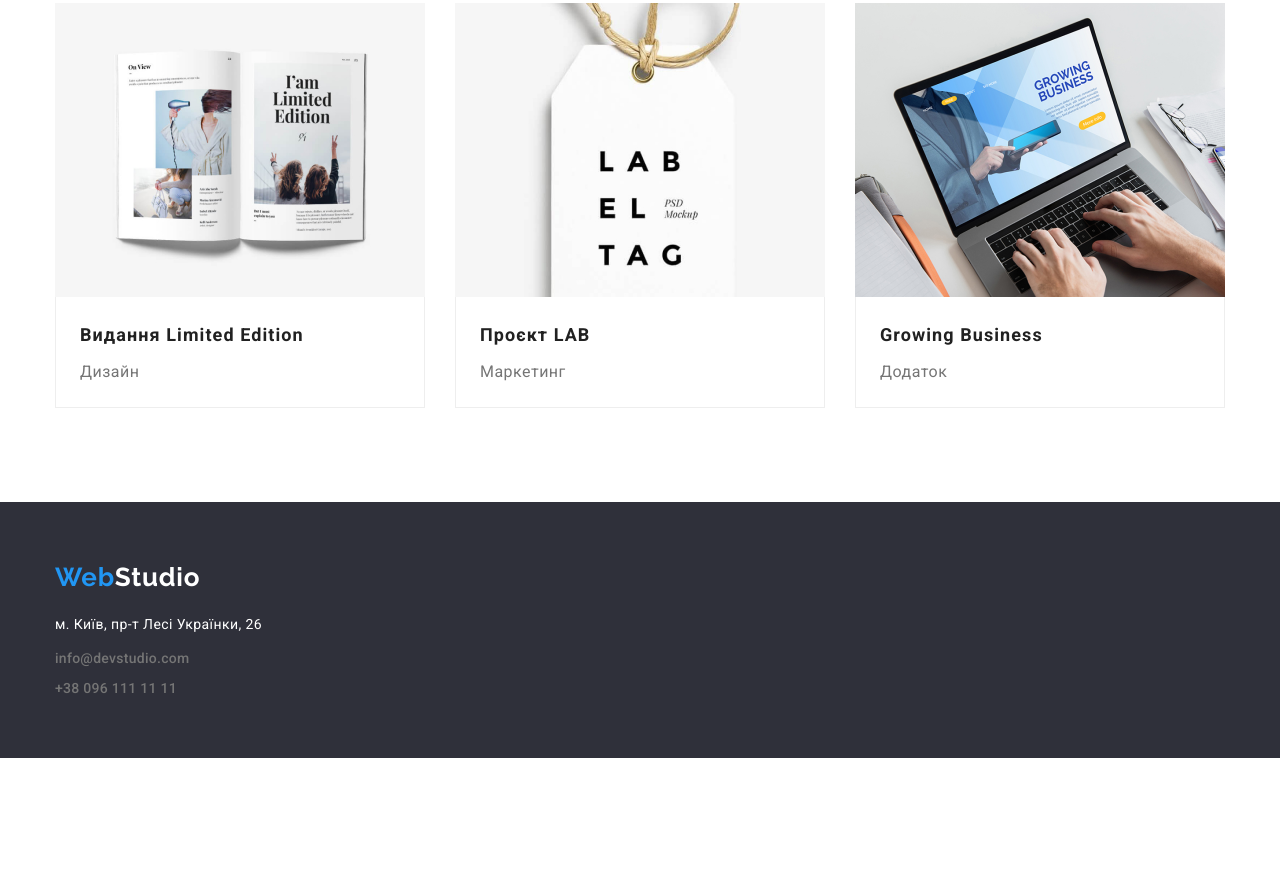
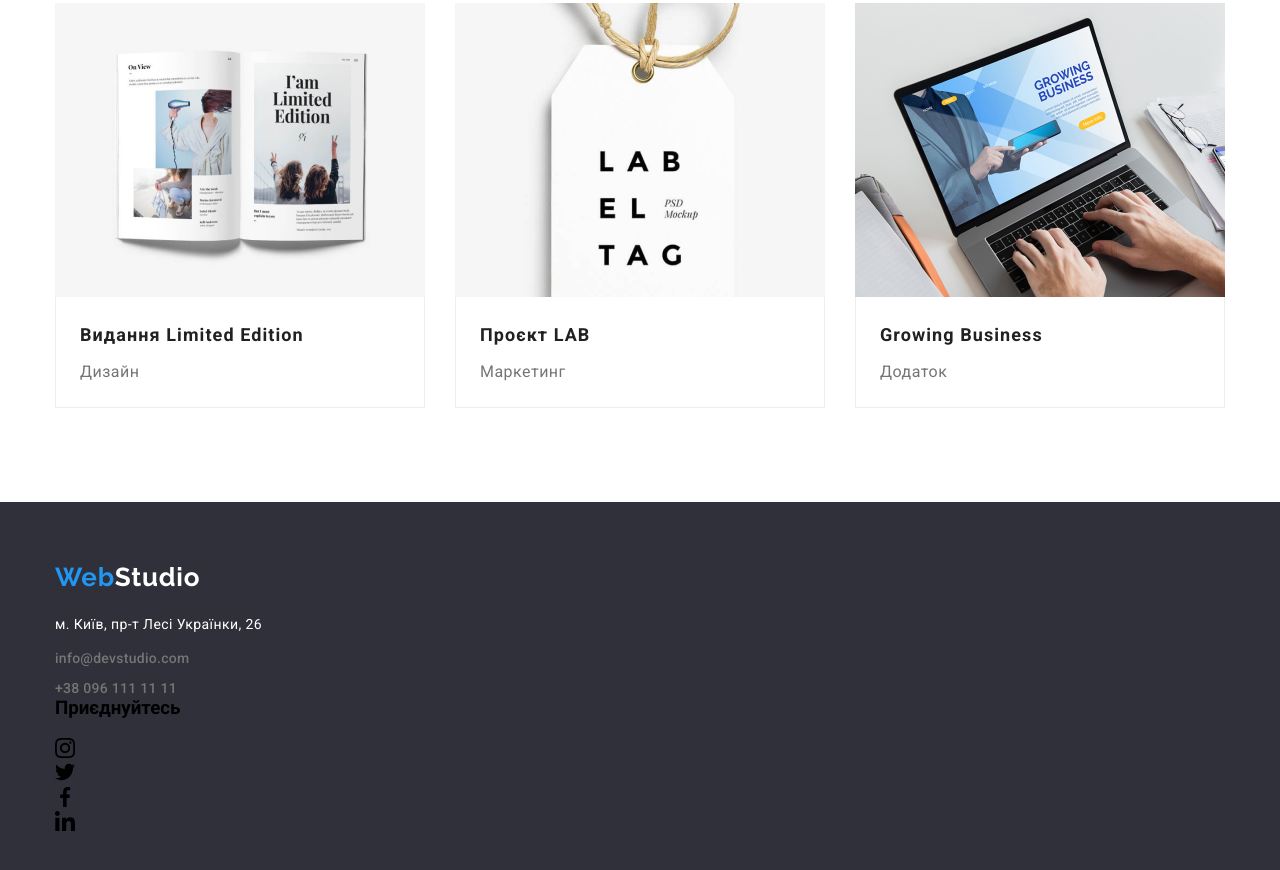
Before and after one commit to ndnastia/goit-markup-hw-04, a plain HTML site: page portfolio.html in a window 1280 px wide. Shown: the part 1130-2000 px from the top of the page. Before the commit the page ends 1888 px from the top, so only its background shows below. Drawn offline with nearby package versions, Linux system fonts and the light colour scheme.

Commit message:
updated portfolio.html

```diff
--- a/portfolio.html
+++ b/portfolio.html
@@ -4,7 +4,7 @@
     <meta charset="UTF-8">
     <meta http-equiv="X-UA-Compatible" content="IE=edge">
     <meta name="viewport" content="width=device-width, initial-scale=1.0">
-    <title>Document</title>
+    <title>Portfolio</title>
 
     <link rel="preconnect" href="https://fonts.googleapis.com">
     <link rel="preconnect" href="https://fonts.gstatic.com" crossorigin>
@@ -34,10 +34,20 @@
         </nav>
 
         <!--Contact info-->
-        <ul class="contact-container">
+           <ul class="contact-container">
 
-            <li><a class="contact-info" href="mailto:info@devstudio.com">info@devstudio.com</a></li>
-            <li><a class="contact-info" href="tel:+380961111111">+38 096 111 11 11</a></li>
+            <li><a class="contact-info" href="mailto:info@devstudio.com">
+                <svg width="16" height="12">
+                    <use href="./images/icons.svg#icon-envelope"></use>
+                </svg>
+                info@devstudio.com
+            </a></li>
+            <li><a class="contact-info" href="tel:+380961111111">
+                 <svg width="10" height="16">
+                    <use href="./images/icons.svg#icon-smartphone"></use>
+                </svg>
+                 +38 096 111 11 11
+            </a></li>
         </ul>
         </div>
     </header>
@@ -120,6 +130,7 @@
                     </div>
                 </li>
             </ul>
+            </div>
         </section>
 
 
@@ -128,6 +139,8 @@
     <!--Footer-->
    <footer class="footer">
         <div class="container">
+        <div class="footer-container">
+        <div>
         <a class="logo-footer" href="./index.html"><span class="accent-logo">Web</span>Studio</a>
         <address class="address-section">
             <a class="footer-address" href="https://www.google.com/maps/d/u/0/viewer?mid=10uSM3H-mIU3GznYo2szRIEphczw&hl=en_US&ll=50.42732700000001%2C30.538092&z=17" target="_blank" rel="noopener noreferrer nofollow">м. Київ, пр-т Лесі Українки, 26</a>
@@ -138,6 +151,41 @@
         </ul>
         </address>
         </div>
+        <div>
+        <h3 class="footer-join">Приєднуйтесь</h3>
+        <ul class="footer-icon">
+                        <li class="socials-icon">
+                            <a class="socials-link" href="#">
+                                <svg width="20" height="20">
+                                    <use href="./images/icons.svg#icon-instagram2"></use>
+                                </svg>
+                            </a>
+                        </li>
+                        <li class="socials-icon">
+                            <a class="socials-link" href="#">
+                                <svg width="20" height="20">
+                                    <use href="./images/icons.svg#icon-twitter1"></use>
+                                </svg>
+                            </a>
+                        </li>
+                        <li class="socials-icon">
+                            <a class="socials-link" href="#">
+                                <svg width="20" height="20">
+                                    <use href="./images/icons.svg#icon-facebook1"></use>
+                                </svg>
+                            </a>
+                        </li>
+                        <li class="socials-icon">
+                            <a class="socials-link" href="#">
+                                <svg width="20" height="20">
+                                    <use href="./images/icons.svg#icon-linkedin1"></use>
+                                </svg>
+                            </a>
+                        </li>
+        </ul>
+        </div>
+        </div>
+        </div>
     </footer>
 </body>
 </html>
```
